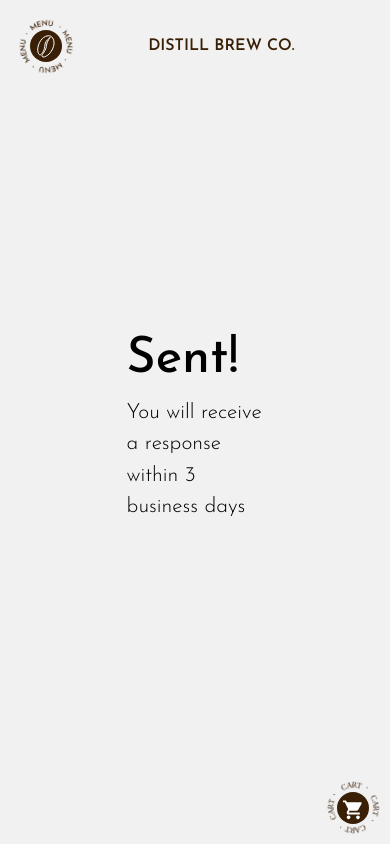
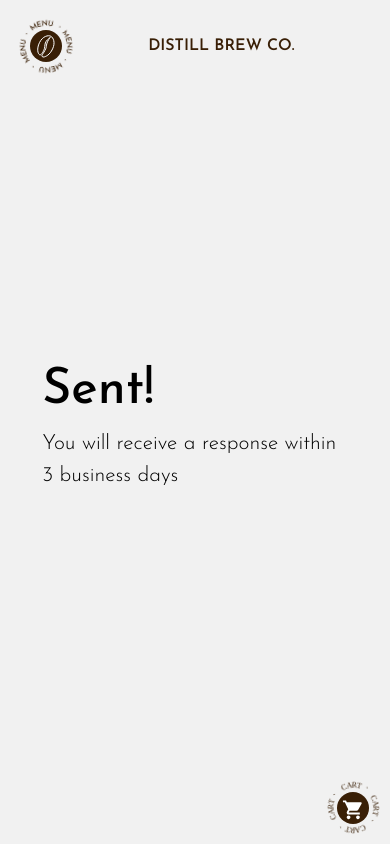
Before and after one commit to smchng/DistillBrew, a Next.js app: page /sent in a window 390 px wide. Shown: the top 844 px of the page. Built offline with nearby package versions, Linux system fonts and the light colour scheme.

Commit message:
mobile edits

```diff
--- a/pages/index.tsx
+++ b/pages/index.tsx
@@ -123,7 +123,7 @@ export default function Home() {
             <Image
               src={siphon}
               alt="siphon machine"
-              className="w-[60%] md:w-full h-full object-cover overflow-hidden drop-shadow-xl relative"
+              className="w-full h-full object-cover overflow-hidden drop-shadow-xl relative"
             />
           </div>
         </div>
--- a/pages/sent.tsx
+++ b/pages/sent.tsx
@@ -1,6 +1,6 @@
 export default function Sent() {
   return (
-    <div className="p-[15vh] flex flex-col justify-center h-screen">
+    <div className="p-[5vh] md:p-[15vh] flex flex-col justify-center h-screen">
       <h2>Sent!</h2>
       <p>You will receive a response within 3 business days</p>
     </div>
```
